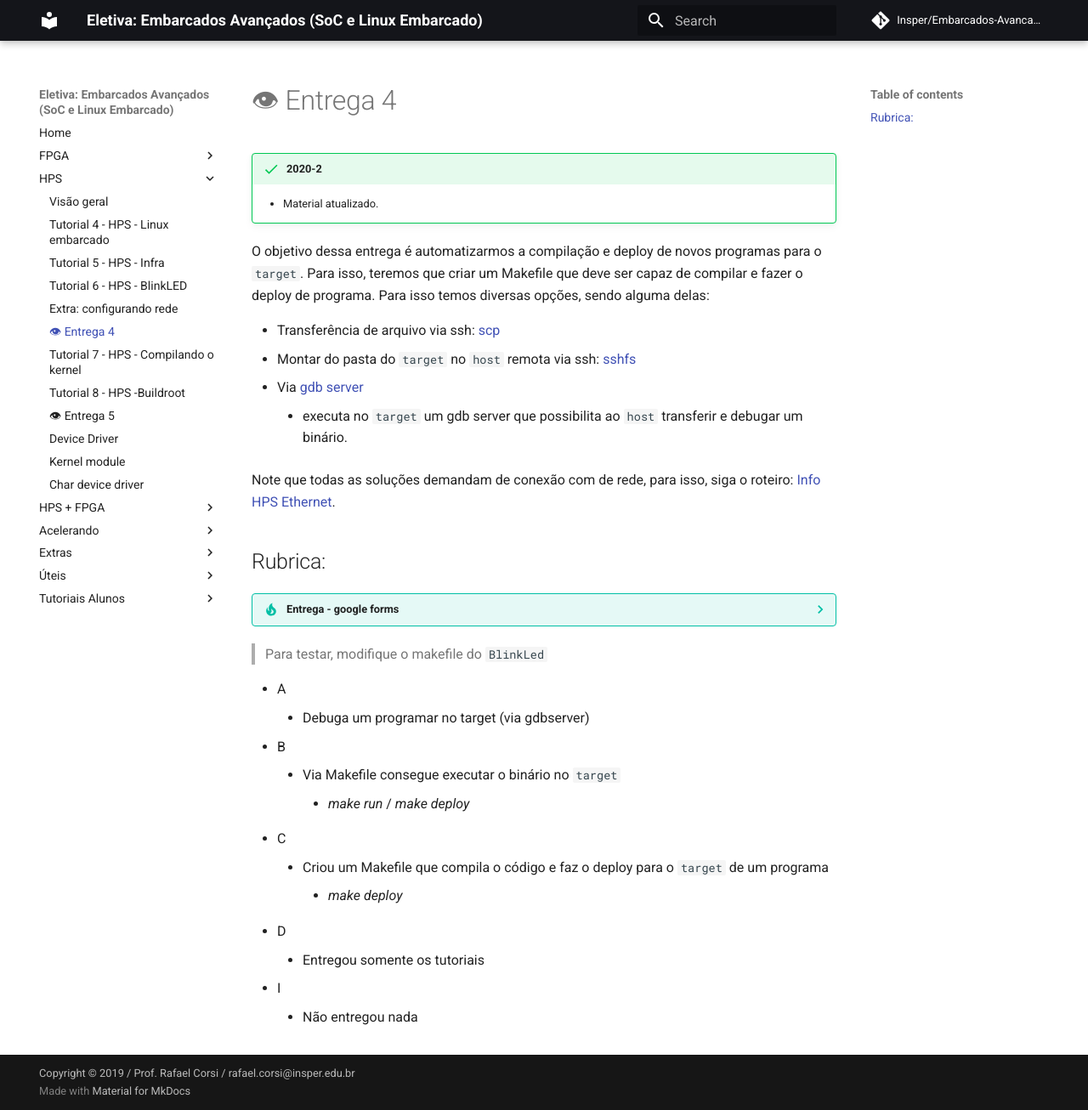
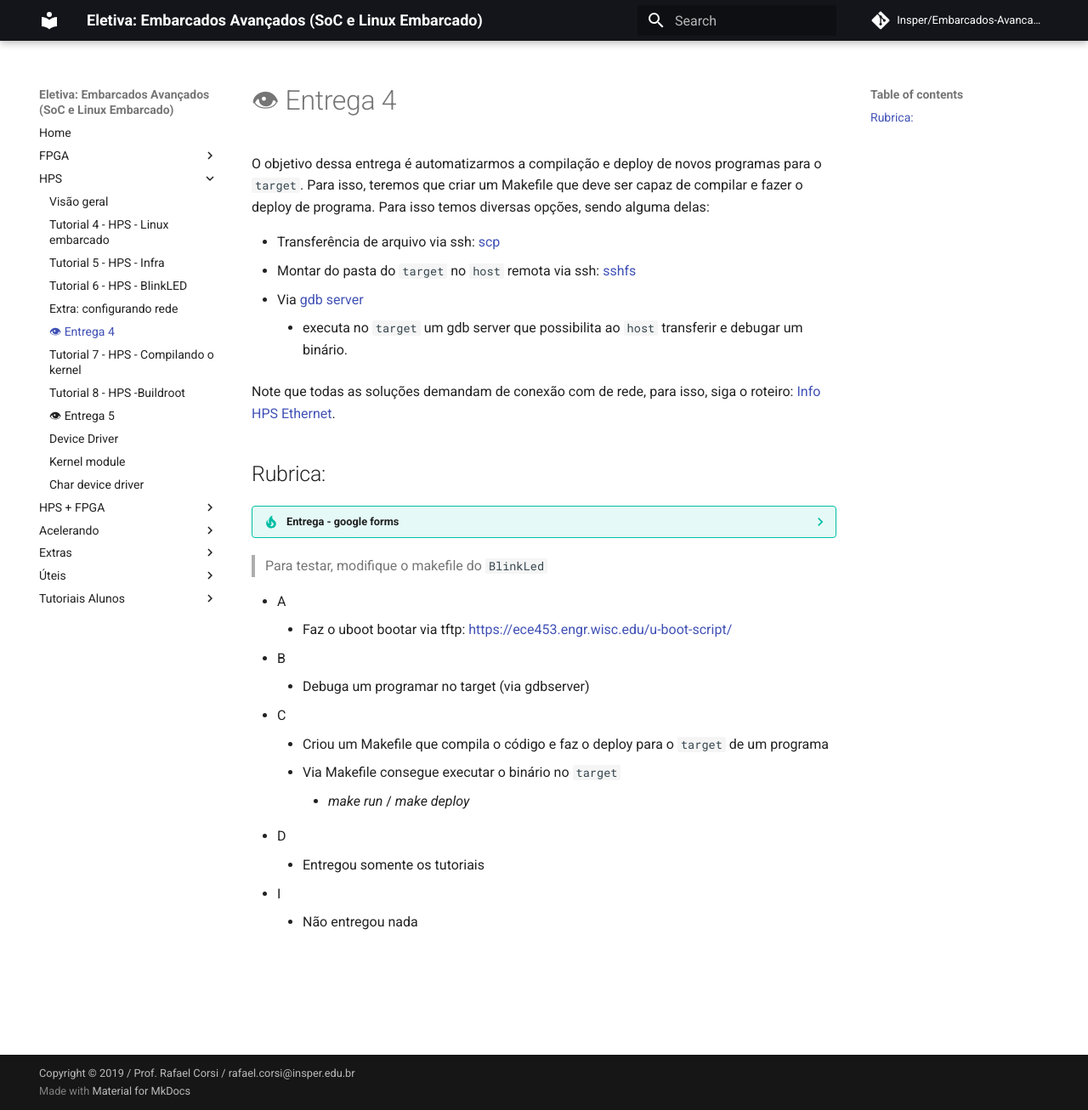
Before and after one commit to Insper/Embarcados-Avancados, an MkDocs documentation site: the page built from docs-src/Entrega-4.md, in a window 1280 px wide and 1306 px high. Shown: the whole window at 85% size. Built offline with MkDocs 1.6.1 and Material for MkDocs 9.7.7, drawn with Linux system fonts in a browser that asks for light colours; nearby versions of some CDN libraries; comment, search, counter and statistics services are not loaded.

Commit message:
Update Entrega-4.md

```diff
--- a/docs-src/Entrega-4.md
+++ b/docs-src/Entrega-4.md
@@ -1,7 +1,4 @@
 #  👁 Entrega 4
-
-!!! success "2020-2"
-    - Material atualizado.
 
 O objetivo dessa entrega é automatizarmos a compilação e deploy de novos programas para o `target`. Para isso, teremos que criar um Makefile que deve ser capaz de compilar e fazer o deploy de programa. Para isso temos diversas opções, sendo alguma delas:
 
@@ -21,13 +18,13 @@
 > Para testar, modifique o makefile do `BlinkLed`
 
 - A
+    - Faz o uboot bootar via tftp: https://ece453.engr.wisc.edu/u-boot-script/
+- B
     - Debuga um programar no target (via gdbserver)
-- B
+- C
+    - Criou um Makefile que compila o código e faz o deploy para o `target` de um programa
     - Via Makefile consegue executar o binário no `target`
         - *make run* / *make deploy*
-- C
-    - Criou um Makefile que compila o código e faz o deploy para o `target` de um programa
-        - *make deploy*
 - D
     - Entregou somente os tutoriais
 - I
```
